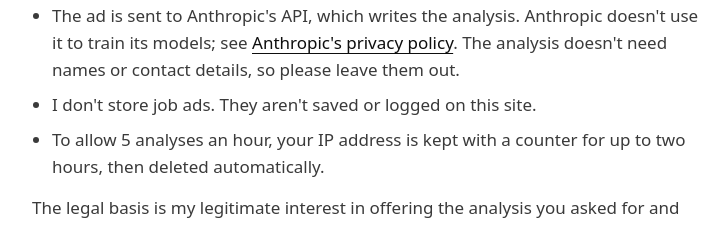
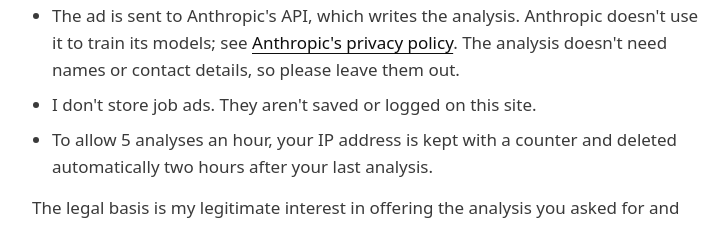
Before and after one commit to tobylo/resume, a SvelteKit app: page /privacy in a window 1280 px wide. Shown: the part 1380-1607 px from the top of the page, without its empty margins (64-792 px from the left). Built offline with nearby package versions, Linux system fonts and the light colour scheme.

Commit message:
Say the IP counter expires two hours after the last analysis
Entire-Checkpoint: 01M7X9WV01QW5S2MA9DRVX939X

```diff
--- a/src/routes/privacy/+page.svelte
+++ b/src/routes/privacy/+page.svelte
@@ -87,8 +87,8 @@
 			</li>
 			<li>I don't store job ads. They aren't saved or logged on this site.</li>
 			<li>
-				To allow 5 analyses an hour, your IP address is kept with a counter for up to two hours,
-				then deleted automatically.
+				To allow 5 analyses an hour, your IP address is kept with a counter and deleted
+				automatically two hours after your last analysis.
 			</li>
 		</ul>
 		<p>
```
